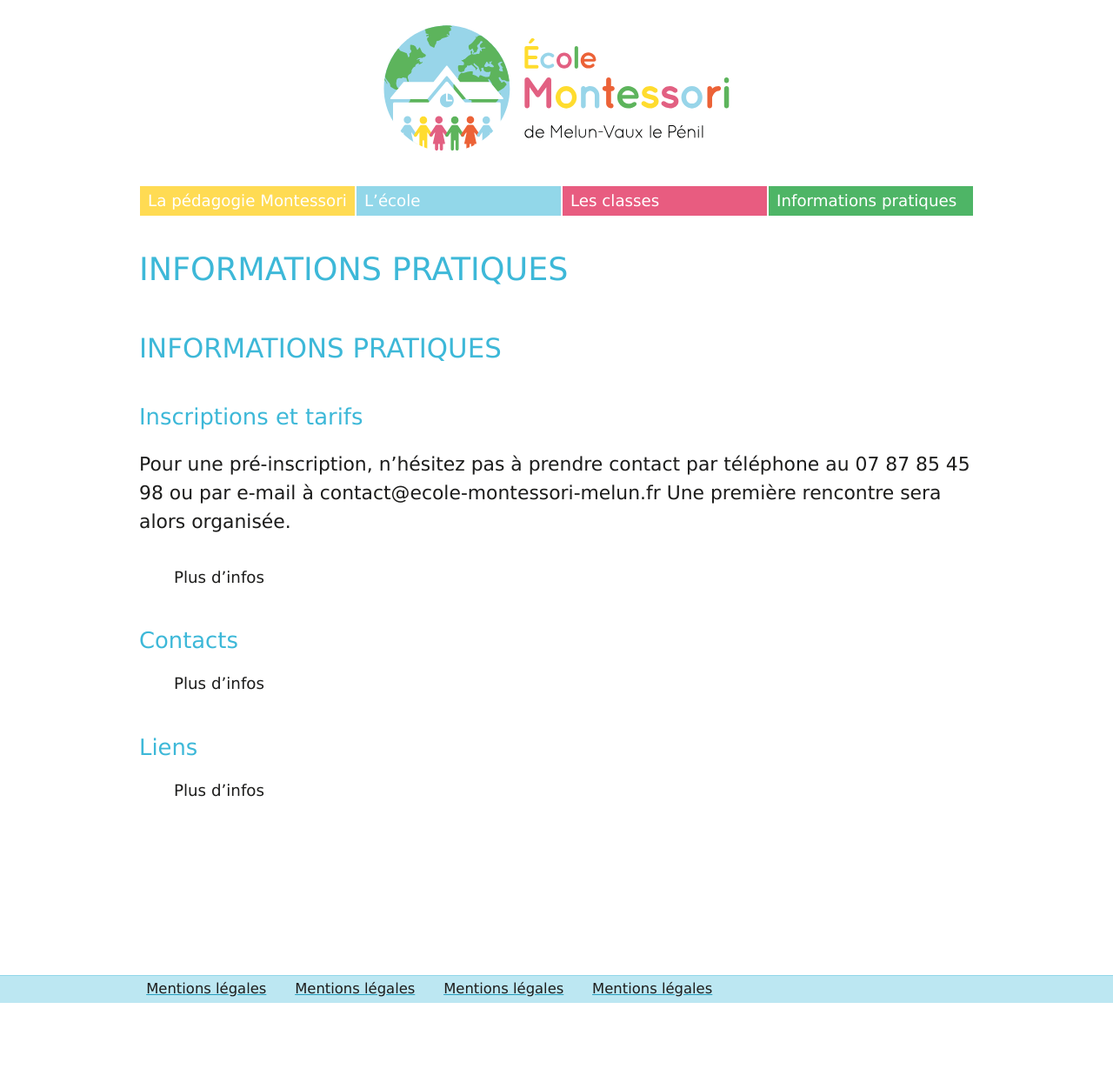
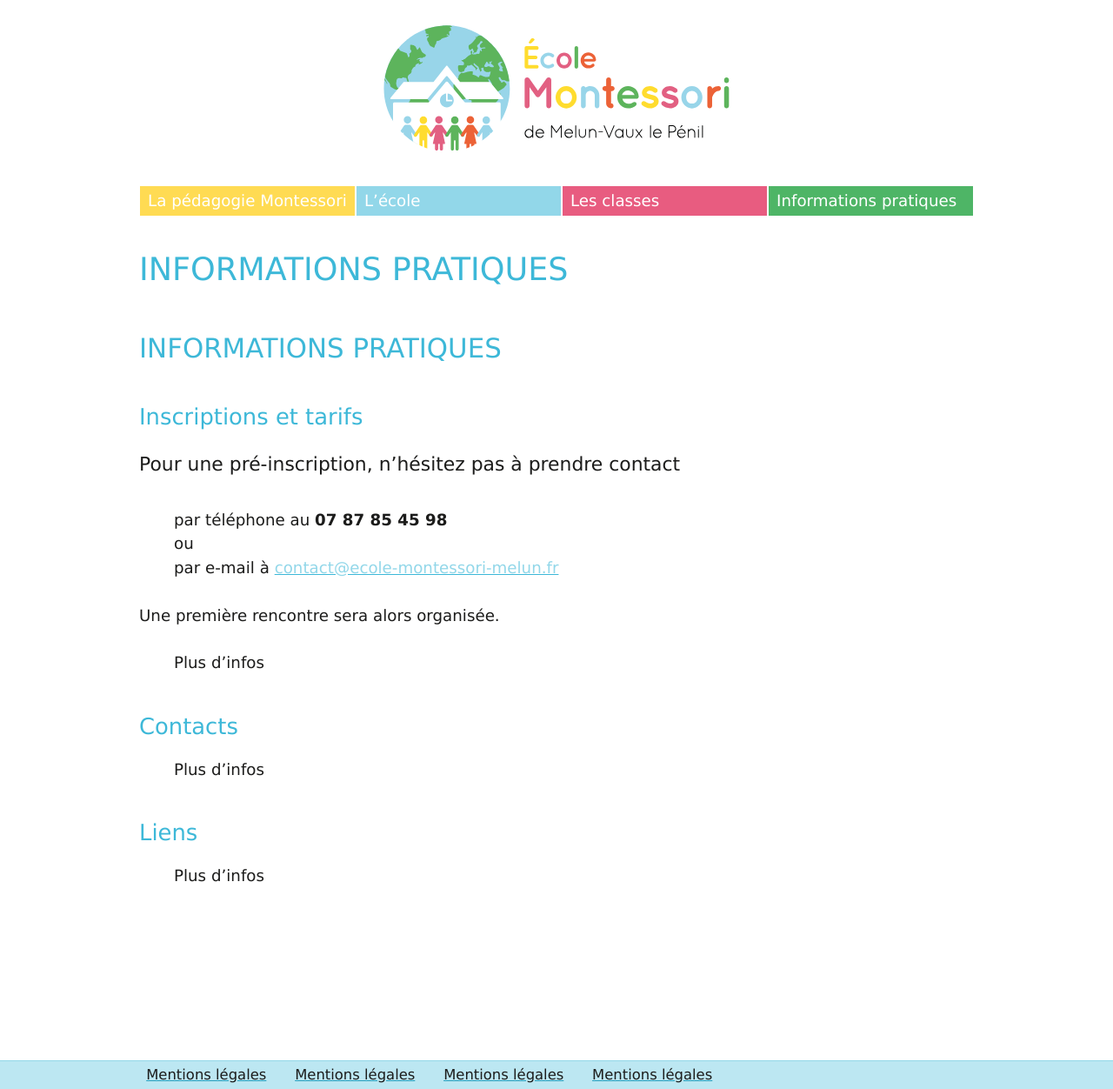
Before and after one commit to montessori-melun/montessori-melun.github.io, a Jekyll site: the page built from informations-pratiques/index.md, in a window 1280 px wide. Shown: the whole page at 87% size. Built offline with Jekyll 4.4.1, drawn with Linux system fonts in a browser that asks for light colours; our own code applies the rules of GitHub Pages for plain Markdown files; before the commit the page ends 1153 px from its top, so only the background shows below that; part of the change alters nothing that is shown.

```diff
--- a/informations-pratiques/index.md
+++ b/informations-pratiques/index.md
@@ -4,9 +4,10 @@
 ## Inscriptions et tarifs
 
 Pour une pré-inscription, n’hésitez pas à prendre contact
-par téléphone au 07 87 85 45 98
+> par téléphone au **07 87 85 45 98**
 ou
-par e-mail à contact@ecole-montessori-melun.fr
+> par e-mail à <contact@ecole-montessori-melun.fr>
+
 Une première rencontre sera alors organisée.
 > Plus d’infos
 
```
